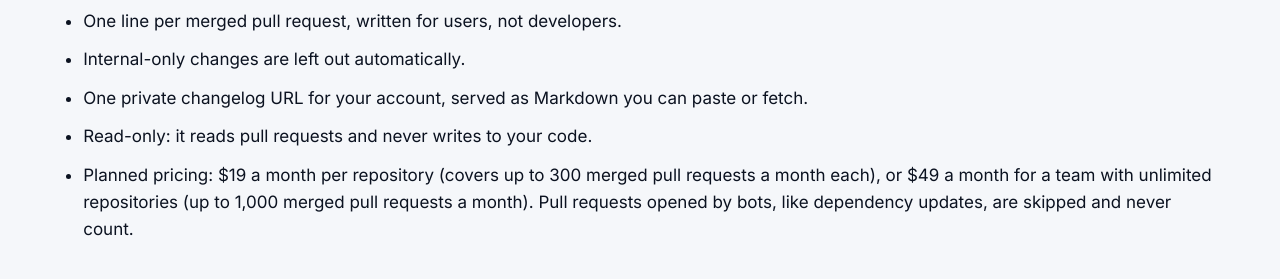
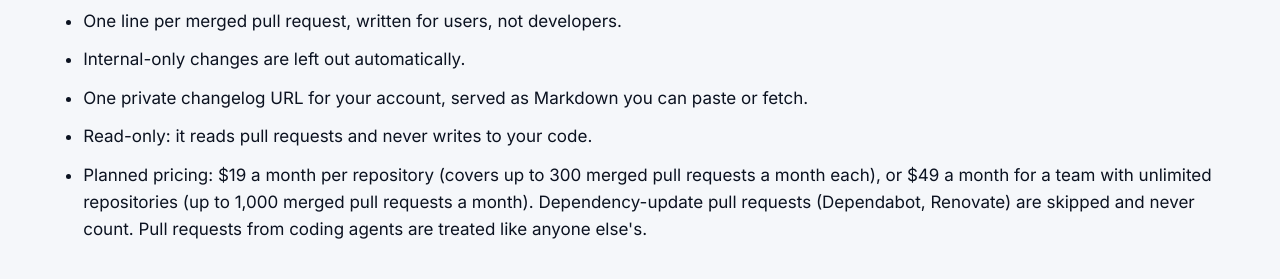
Before and after one commit to dedwebs/nixonmade, a website: page public/relnotes/index.html in a window 1280 px wide. Shown: the part 673-952 px from the top of the page. Drawn offline with Linux system fonts and the light colour scheme.

Commit message:
relnotes page: only dependency-update PRs are skipped (#25)
Matches dedwebs/relnotes#41: coding-agent PRs are processed like any other.

Co-authored-by: Claude Opus 5.5 <noreply@anthropic.com>

```diff
--- a/public/relnotes/index.html
+++ b/public/relnotes/index.html
@@ -72,7 +72,7 @@
           <li>Internal-only changes are left out automatically.</li>
           <li>One private changelog URL for your account, served as Markdown you can paste or fetch.</li>
           <li>Read-only: it reads pull requests and never writes to your code.</li>
-          <li>Planned pricing: $19 a month per repository (covers up to 300 merged pull requests a month each), or $49 a month for a team with unlimited repositories (up to 1,000 merged pull requests a month). Pull requests opened by bots, like dependency updates, are skipped and never count.</li>
+          <li>Planned pricing: $19 a month per repository (covers up to 300 merged pull requests a month each), or $49 a month for a team with unlimited repositories (up to 1,000 merged pull requests a month). Dependency-update pull requests (Dependabot, Renovate) are skipped and never count. Pull requests from coding agents are treated like anyone else's.</li>
         </ul>
       </section>
 
```
